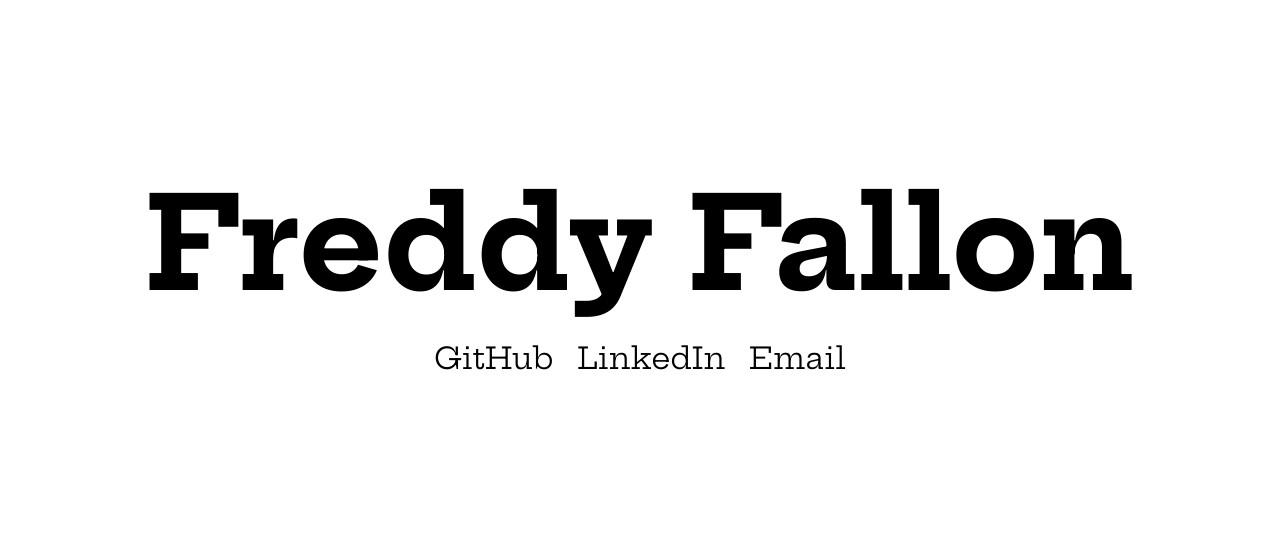
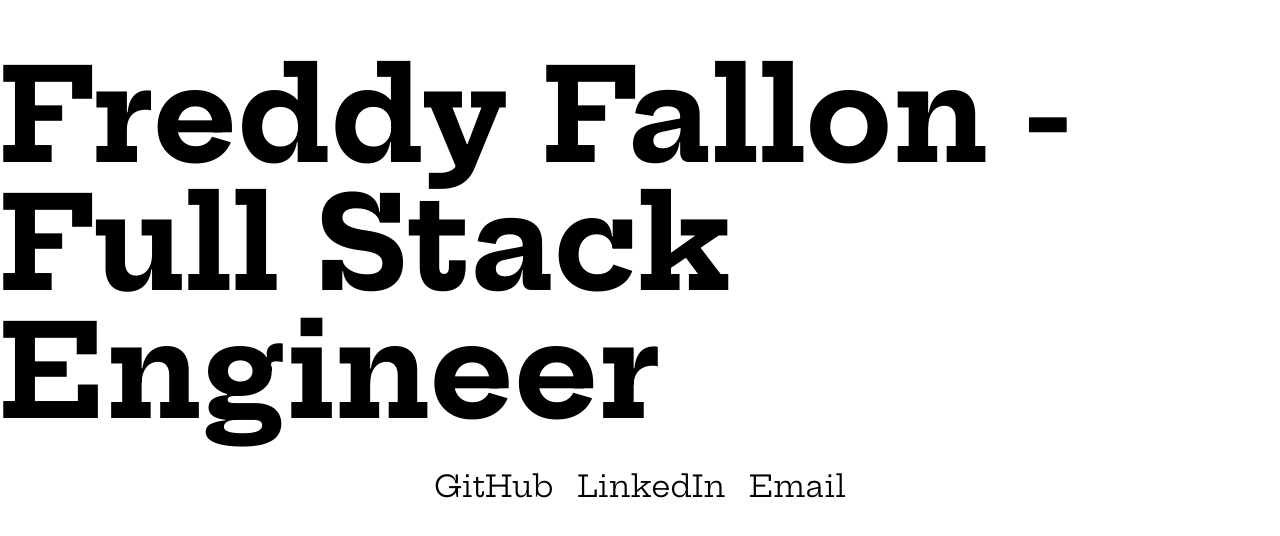
Before and after one commit to freddyfallon/freddyfallondotcom, a Next.js app: page / in a window 1280 px wide. Shown: the part 132-668 px from the top of the page. Built offline with nearby package versions, Linux system fonts and the light colour scheme.

Commit message:
Update page title

```diff
--- a/pages/index.tsx
+++ b/pages/index.tsx
@@ -46,7 +46,7 @@ export default function Home() {
       </Head>
       <Header>
         <h1 className="text-4xl font-bold sm:text-5xl md:text-7xl lg:text-9xl">
-          <a href="/">Freddy Fallon</a>
+          <a href="/">Freddy Fallon - Full Stack Engineer</a>
         </h1>
       </Header>
       <Nav>
```
